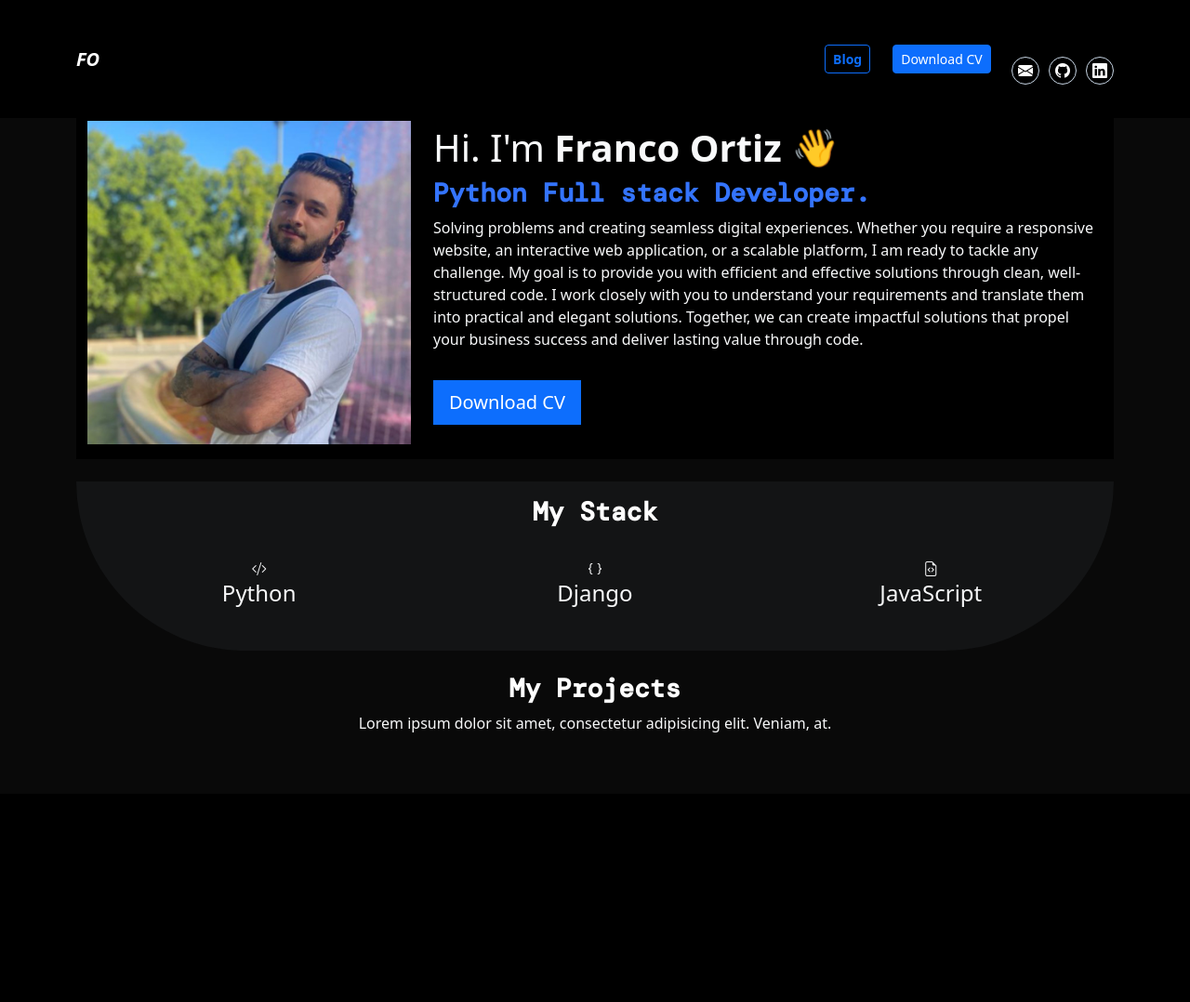
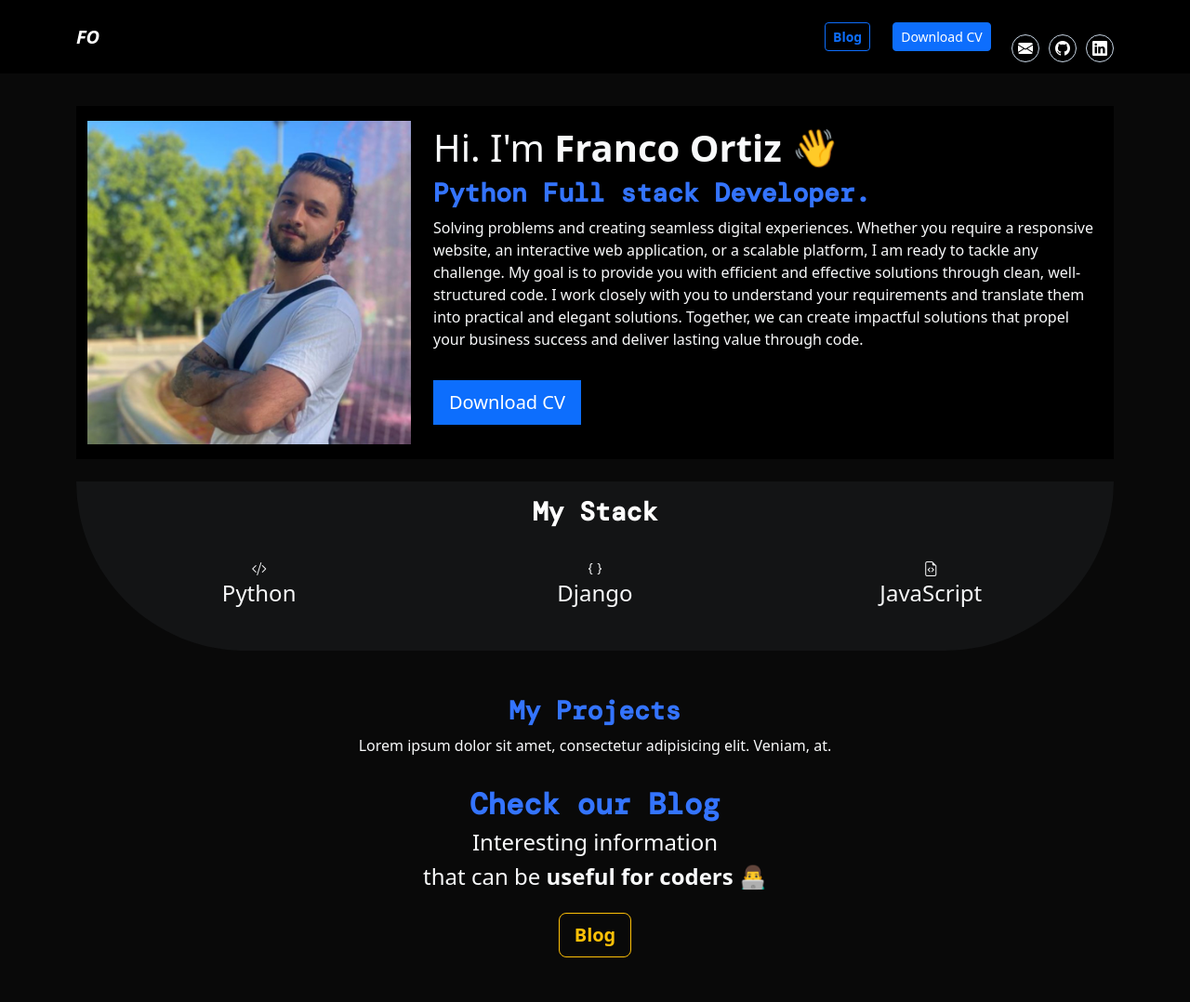
Before and after one commit to ortizfram/Django-blog-porfolio-website, a Django app: page / in a window 1280 px wide. Shown: the whole page at 93% size. Before the commit the page ends 788 px from the top, so only its background shows below. Run offline with Django 4.2, Linux system fonts and the light colour scheme; data that the repository does not hold is empty; some web fonts are replaced.

Commit message:
posts display

```diff
--- a/blog/templates/post_detail.html
+++ b/blog/templates/post_detail.html
@@ -3,7 +3,7 @@
 
 <div class="text-center">
     <h2>{{post.title}}</h2>
-    <h3 class="my-3 h5 text-muted">{{post.date|date:'M d Y'|upper}}</h3>
+    <h3 class="my-3 h5 fst-italic">{{post.date|date:'M d Y'|upper}}</h3>
 
     <img src="{{post.image.url}}" class="img-fluid" alt="{{post.title}}">
 
--- a/blog/templates/posts.html
+++ b/blog/templates/posts.html
@@ -6,11 +6,11 @@
 {% for post in posts %}
 <div class="p-3">
     <div class="card card-body bg-black">
-        <div class="row">
-            <div class="col-lg-3 col-4">
+        <div class="row flex-column flex-sm-row">
+            <div class="col-lg-3 col-md-5 col-12 mb-3">
                 <img src="{{post.image.url}}" class="post-image img-fluid" alt="{{post.title}}">
             </div>
-            <div class="col-lg-9 col-8">
+            <div class="col-lg-9 col-md-7 col-12">
                 <h2>{{post.title}}</h2>
                 <p>{{post.description|striptags|truncatechars:100}}</p>
                 <a href="{% url 'blog:post_detail' post.id %}" class="btn btn-primary">See more...</a>
--- a/portfolio/templates/home.html
+++ b/portfolio/templates/home.html
@@ -43,15 +43,15 @@
     </div>
 </div>
 
-<div class="row my-4 text-center">
-    <h3 class="stand-out-title">My Projects</h3>
+<div class="row my-4 text-center mt-5">
+    <h3 class="stand-out-text">My Projects</h3>
     <p>Lorem ipsum dolor sit amet, consectetur adipisicing elit. Veniam, at.</p>
 
     {% for project in projects %}
     <div class="col-md-4 p-4">
         <div class="card bg-black card-project">
-            <div class="card-body">
-                <img src="{{project.image.url}}" class="card-img-top project-image" alt="{{project.title}}">
+            <div class="card-body text-light">
+                <img src="{{project.image.url}}" class="card-img-top project-image mb-2" alt="{{project.title}}">
                 <h2>{{project.title}}</h2>
                 <p>{{project.description}}</p>
 
@@ -79,5 +79,12 @@
         </div>
     </div>
     {% endfor %}
+
+    <div class="container mt-3">
+        <h2 class="stand-out-text">Check our Blog</h2>
+        <h4>Interesting information</h4>
+        <h4>that can be <strong>useful for coders 👨‍💻</strong></h4>
+        <a class="btn btn-outline-warning btn-lg fw-bold mt-3" href="{% url 'blog:posts' %}">Blog</a>
+    </div>
     {% endblock %}
 </div>
--- a/portfolio/templates/partials/_navbar.html
+++ b/portfolio/templates/partials/_navbar.html
@@ -1,6 +1,6 @@
 {% load static %}
 
-<nav class="fixed-top navbar navbar-expand-lg bg-black bg-dark navbar-dark py-4">
+<nav class="fixed-top navbar navbar-expand-lg bg-black bg-dark navbar-dark py-lg-0 py-4">
     <div class="container">
         <a class="navbar-brand fw-bold fst-italic" href="/">
             FO
```
Also changed, not shown: media/blog/images/maxresdefault.jpg (added).
